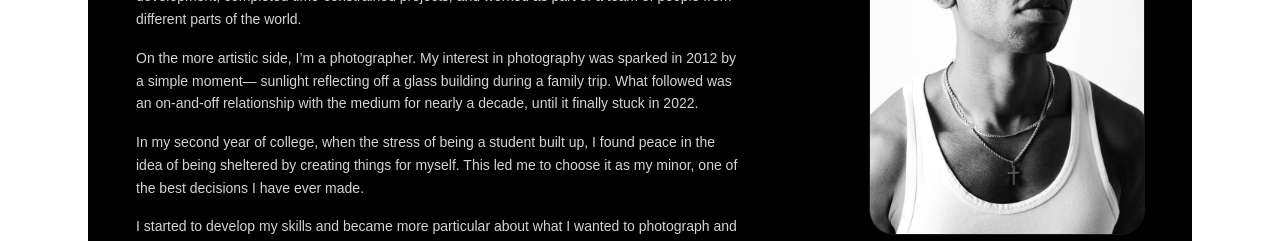
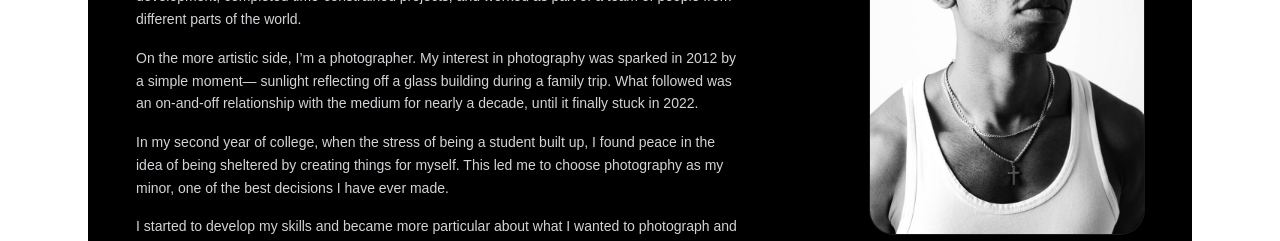
Before and after one commit to tmp5720/taonga-site, a Next.js app: page / in a window 1280 px wide. Shown: the part 1760-2001 px from the top of the page. Built offline with nearby package versions, Linux system fonts and the light colour scheme.

Commit message:
changed it to photography

```diff
--- a/app/page.tsx
+++ b/app/page.tsx
@@ -133,7 +133,7 @@ export default function Home() {
 <p className="mt-4 text-sm leading-relaxed text-zinc-300">
   In my second year of college, when the stress of being a student built up,
   I found peace in the idea of being sheltered by creating things for myself.
-  This led me to choose it as my minor, one of the best decisions I have ever made.
+  This led me to choose photography as my minor, one of the best decisions I have ever made.
 </p>
 
 <p className="mt-4 text-sm leading-relaxed text-zinc-300">
```
